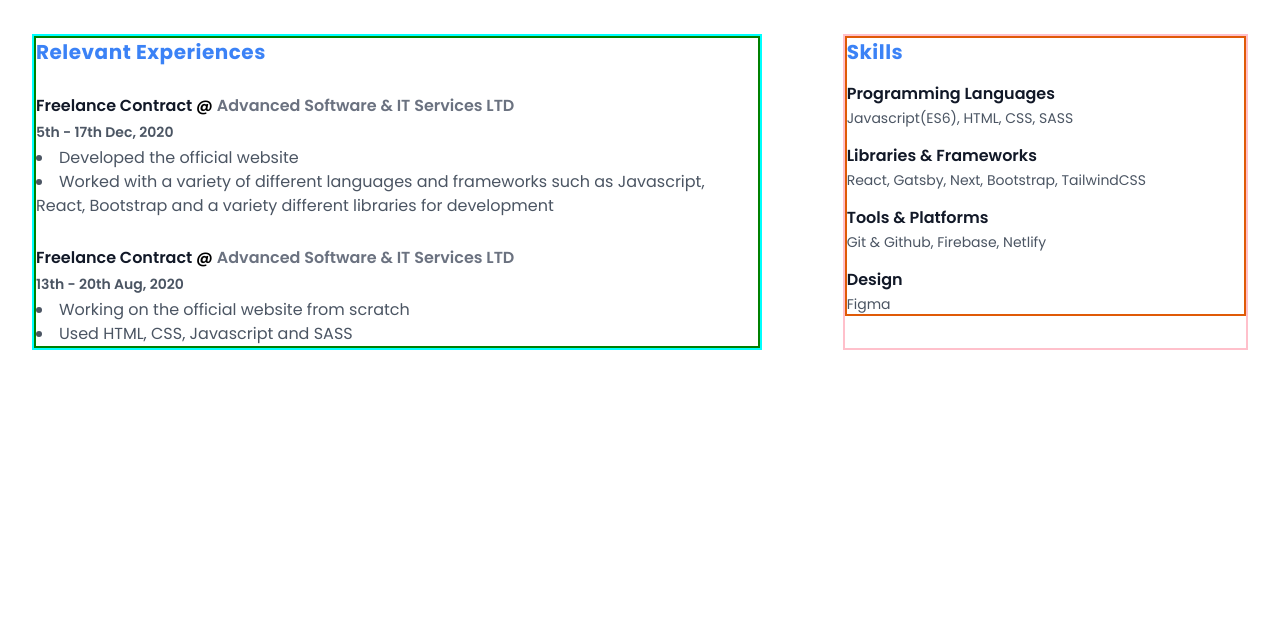
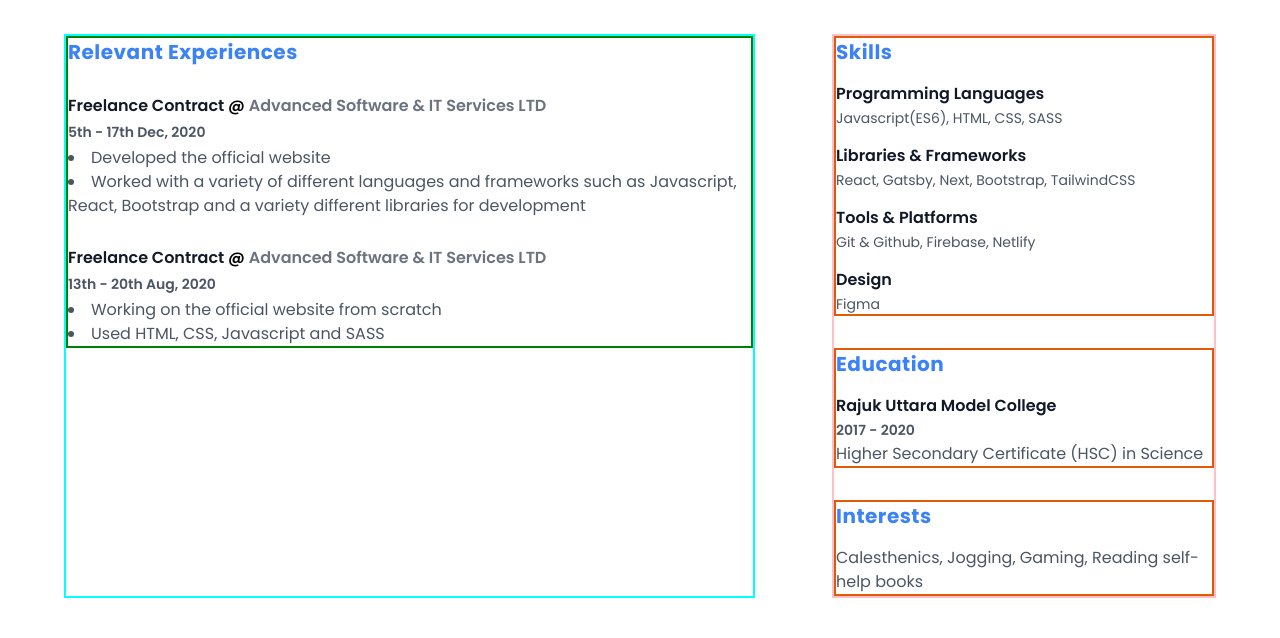
Before and after one commit to rahi-khan/resume, a Gatsby site: page / in a window 1280 px wide. Shown: the part 210-848 px from the top of the page. Before the commit the page ends 800 px from the top, so only its background shows below. Built offline with nearby package versions, Linux system fonts and the light colour scheme; Gatsby itself is replaced by a stand-in of ours.

Commit message:
education and interest section complted 🤟

```diff
--- /dev/null
+++ b/src/components/Education.jsx
@@ -0,0 +1,41 @@
+import React from "react";
+import { useStaticQuery, graphql } from "gatsby";
+
+const Education = () => {
+    //! Querying page data
+    const data = useStaticQuery(graphql`
+        {
+            dataJson {
+                education {
+                    school
+                    date
+                    certificate
+                }
+            }
+        }
+    `);
+
+    //! Render Education UI
+    return (
+        <div className={eduContainer} style={{ border: "2px solid #e05a07" }}>
+            <h1 className={title}>Education</h1>
+
+            {data.dataJson.education.map(arr => (
+                <div className={eduBucket}>
+                    <h1 className="font-semibold text-base text-gray-900">{arr.school}</h1>
+                    <h2 className="text-gray-600 text-sm font-semibold">{arr.date}</h2>
+                    <p className="text-gray-600">{arr.certificate}</p>
+                </div>
+            ))}
+        </div>
+    );
+};
+
+//! styles
+const { eduContainer, title, eduBucket } = {
+    eduContainer: "flex flex-col space-y-4",
+    title: "text-blue-500 text-xl font-bold tracking-wide",
+    eduBucket: "flex flex-col space-y-0.5",
+};
+
+export default Education;
--- /dev/null
+++ b/src/components/Interests.jsx
@@ -0,0 +1,29 @@
+import React from "react";
+import { useStaticQuery, graphql } from "gatsby";
+
+const Interests = () => {
+    //! Querying page data
+    const data = useStaticQuery(graphql`
+        {
+            dataJson {
+                interests
+            }
+        }
+    `);
+
+    //! Render Skills UI
+    return (
+        <div className={interestsContainer} style={{ border: "2px solid #e05a07" }}>
+            <h1 className={title}>Interests</h1>
+            <p className="text-gray-600">{data.dataJson.interests}</p>
+        </div>
+    );
+};
+
+//! styles
+const { interestsContainer, title } = {
+    interestsContainer: "flex flex-col space-y-4",
+    title: "text-blue-500 text-xl font-bold tracking-wide",
+};
+
+export default Interests;
--- a/src/components/Right.jsx
+++ b/src/components/Right.jsx
@@ -1,18 +1,22 @@
 import React from "react";
+import Education from "./Education";
 import Skills from "./Skills";
+import Interests from "./Interests";
 
 const Right = () => {
     //! Render right sidebar UI
     return (
         <div className={right} style={{ border: "2px solid pink" }}>
             <Skills />
+            <Education />
+            <Interests />
         </div>
     );
 };
 
 //! styles
 const { right } = {
-    right: "w-2/6",
+    right: "w-2/6 flex flex-col space-y-8",
 };
 
 export default Right;
--- a/src/components/Skills.jsx
+++ b/src/components/Skills.jsx
@@ -30,11 +30,10 @@ const Skills = () => {
 };
 
 //! styles
-const { skillsContainer, title, skillsBucket, jobDesc } = {
+const { skillsContainer, title, skillsBucket } = {
     skillsContainer: "flex flex-col space-y-4",
     title: "text-blue-500 text-xl font-bold tracking-wide",
     skillsBucket: "flex flex-col space-y-0.5",
-    jobDesc: "list-disc list-inside text-gray-600",
 };
 
 export default Skills;
--- a/src/data/resumeData.json
+++ b/src/data/resumeData.json
@@ -7,8 +7,9 @@
     "github": "https://github.com/rahi-khan",
     "education": [
         {
-            "School": "Rajuk Uttara Model College (2017 - 2020)",
-            "Certificate": "High School Diploma in Science group"
+            "school": "Rajuk Uttara Model College",
+            "date": "2017 - 2020",
+            "certificate": " Higher Secondary Certificate (HSC) in Science"
         }
     ],
     "skillset": [
@@ -124,5 +125,5 @@
             "repo": "https://github.com/rahi-khan/doc_site"
         }
     ],
-    "interests": ["Calesthenics", "Jogging", "Gaming", "Reading self-help books"]
+    "interests": ["Calesthenics, Jogging, Gaming, Reading self-help books"]
 }
--- a/src/pages/index.jsx
+++ b/src/pages/index.jsx
@@ -20,7 +20,7 @@ const Index = () => (
 
 //! styles
 const { container, main } = {
-    container: "container mx-auto py-10 px-8 flex flex-col space-y-12",
+    container: "container mx-auto py-10 px-16 flex flex-col space-y-12",
     main: "flex justify-between",
 };
 
```
